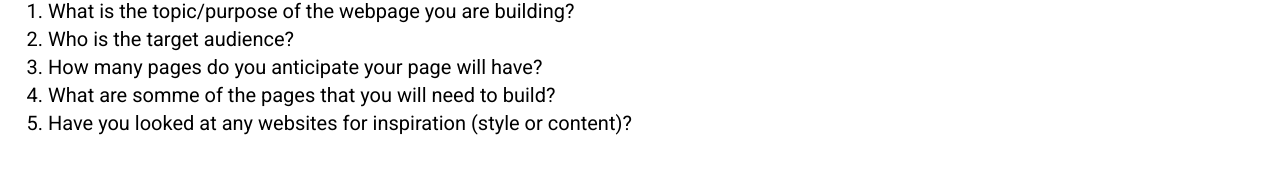
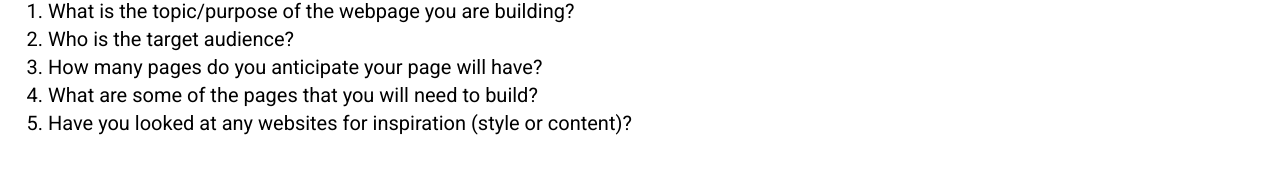
Before and after one commit to jboyer87/CIS2, a plain HTML site: page Lectures/Lecture12/index.html in a window 1280 px wide. Shown: the part 181-352 px from the top of the page. Drawn offline with Linux system fonts and the light colour scheme.

Commit message:
Fixed typo

```diff
--- a/Lectures/Lecture12/index.html
+++ b/Lectures/Lecture12/index.html
@@ -14,7 +14,7 @@
 		<li>What is the topic/purpose of the webpage you are building?</li>
 		<li>Who is the target audience?</li>
 		<li>How many pages do you anticipate your page will have?</li>
-		<li>What are somme of the pages that you will need to build?</li>
+		<li>What are some of the pages that you will need to build?</li>
 		<li>Have you looked at any websites for inspiration (style or content)?</li>
 	</ol>
 </body>
```
